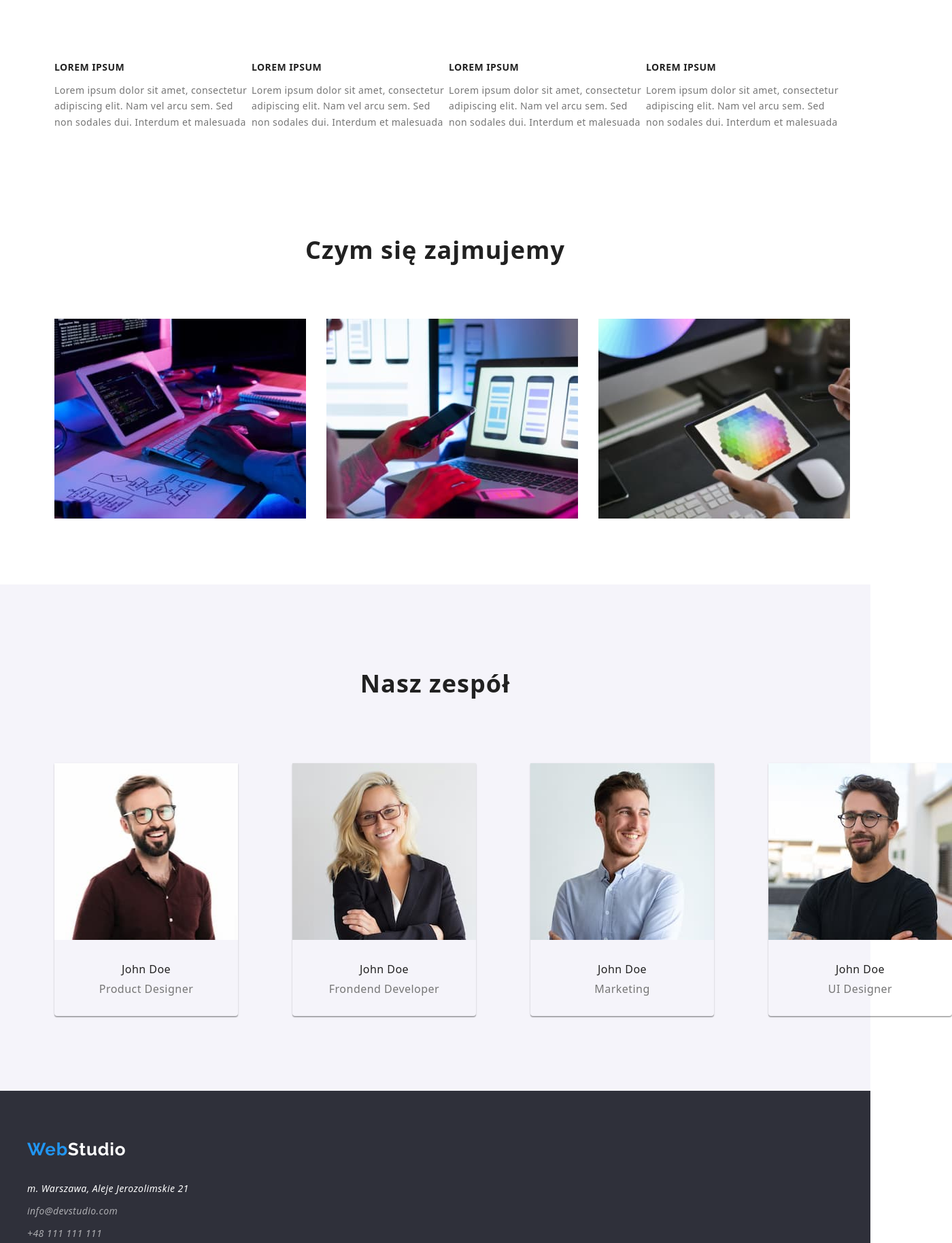
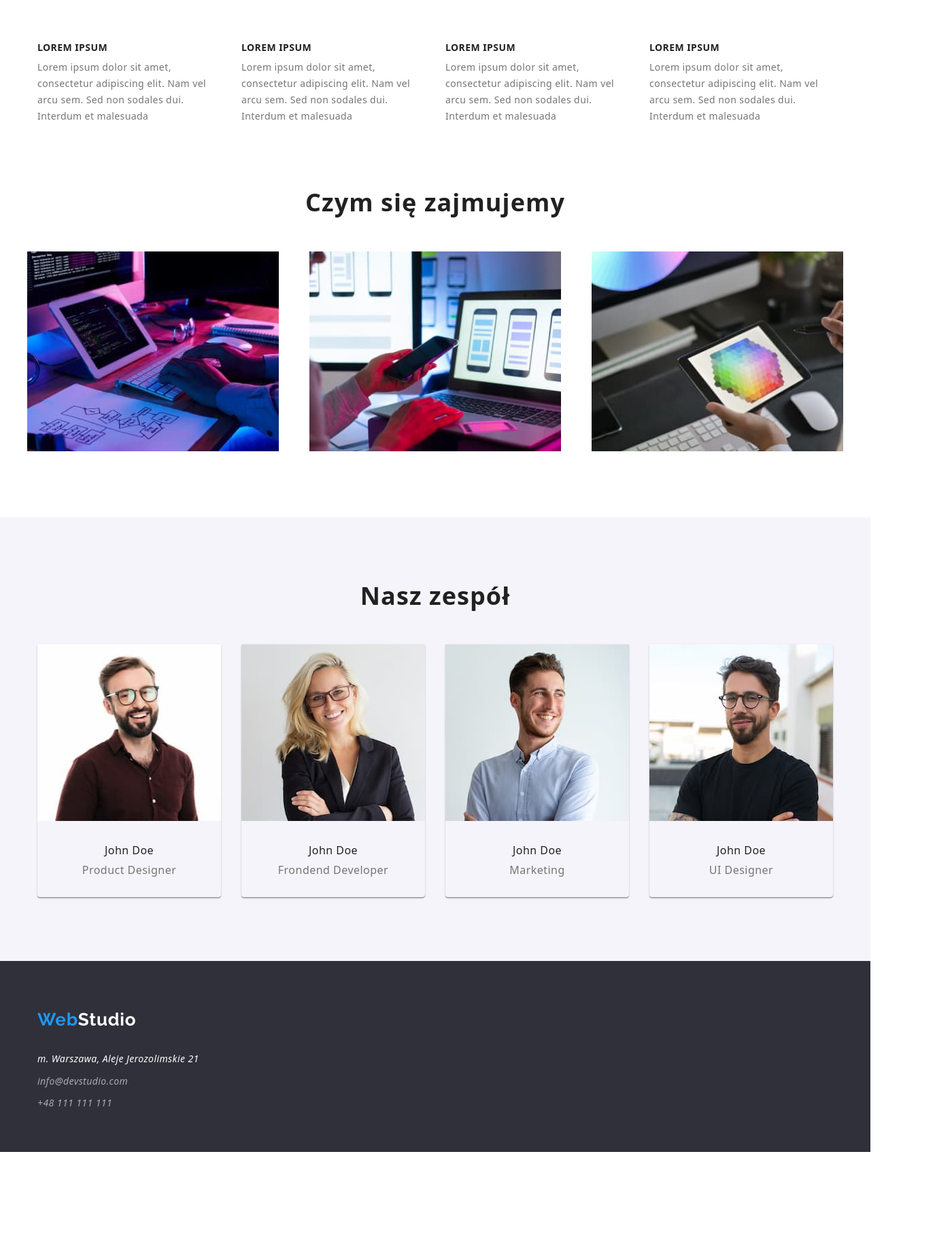
Before and after one commit to maarrrtta/goit-markup-hw-03, a plain HTML site: page index.html in a window 1280 px wide. Shown: the part 720-2549 px from the top of the page at 68% size, 1400 px wide, since content can reach past the window. After the commit the page ends 2415 px from the top, so only its background shows below. Drawn offline with nearby package versions, Linux system fonts and the light colour scheme.

Commit message:
Add files via upload

```diff
--- a/css/styles.css
+++ b/css/styles.css
@@ -1,3 +1,5 @@
+* {margin: 0; padding: 0; }
+
 :root {
     --brand-color: #FFFFFF;
     --brand-color-headline: #212121;
@@ -119,6 +121,7 @@ a {
     text-transform: uppercase;
     color: var(--brand-color);
     margin-top: 200px;
+    padding-bottom: 30px;
 }
 
 .first-section-button-box {
@@ -146,14 +149,8 @@ a {
     margin-bottom: 200px;
 }
 
-.second-section-box {
-display: flex;
-justify-content: center;
-}
-
 .second-section {
     display: flex;
-        justify-content: space-between;
 }
 
 .second-section-headline {
@@ -163,6 +160,7 @@ justify-content: center;
     letter-spacing: 0.03em;
     text-transform: uppercase;
     color: var(--brand-color-headline);
+    padding: 0 15px;
 }
 
 .second-section-text {
@@ -172,6 +170,7 @@ justify-content: center;
     letter-spacing: 0.03em;
     color: var(--brand-color-description);
     text-transform: none;
+    padding-top: 10px;
 }
 
 .third-section-title {
@@ -209,7 +208,6 @@ justify-content: center;
 
 .fourth-section {
     display: flex;
-        justify-content: space-between;
 }
 
 .fourth-section-block {
@@ -217,6 +215,7 @@ justify-content: center;
     color: var(--brand-color);
     box-shadow: 0px 1px 3px rgba(0, 0, 0, 0.12), 0px 1px 1px rgba(0, 0, 0, 0.14), 0px 2px 1px rgba(0, 0, 0, 0.2);
     border-radius: 0px 0px 4px 4px;
+    margin: 0 15px;
 }
 
 figcaption {
@@ -255,6 +254,7 @@ figcaption {
     display: flex;
     flex-direction: column;
     padding-bottom: 60px;
+    padding-left: 15px;
 }
 
 .footer-logo {
```
